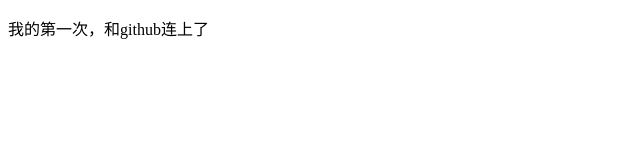
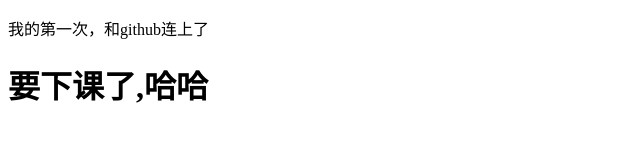
Before and after one commit to wuyanan-100/1921, a plain HTML site: page index.html in a window 1280 px wide. Shown: the whole page, without its empty margins (0-640 px from the left). Drawn offline with Linux system fonts and the light colour scheme.

Commit message:
第二次提交

```diff
--- a/index.html
+++ b/index.html
@@ -7,5 +7,6 @@
 </head>
 <body>
     <p>我的第一次，和github连上了</p>
+    <h1>要下课了,哈哈</h1>
 </body>
 </html>
```
